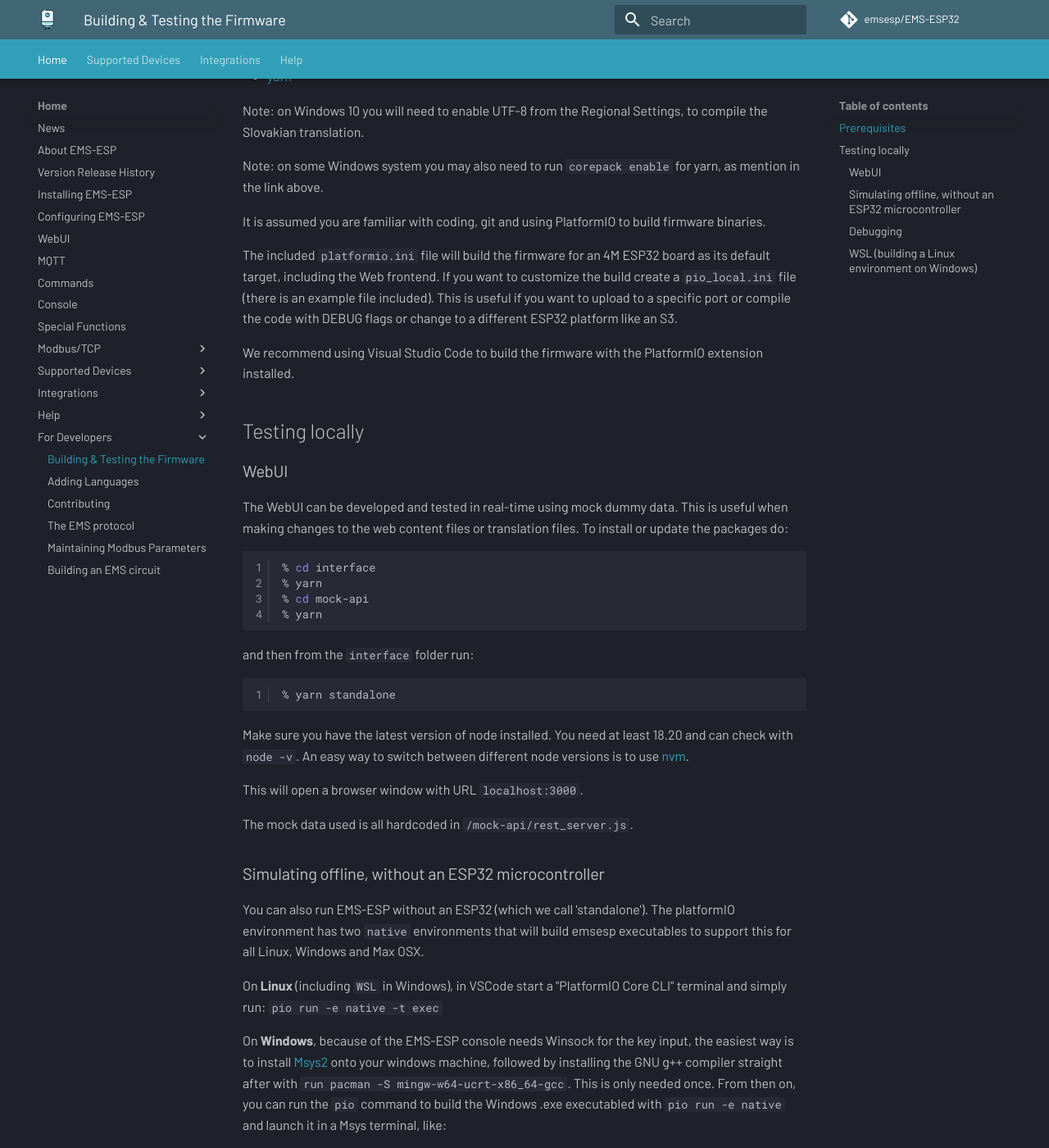
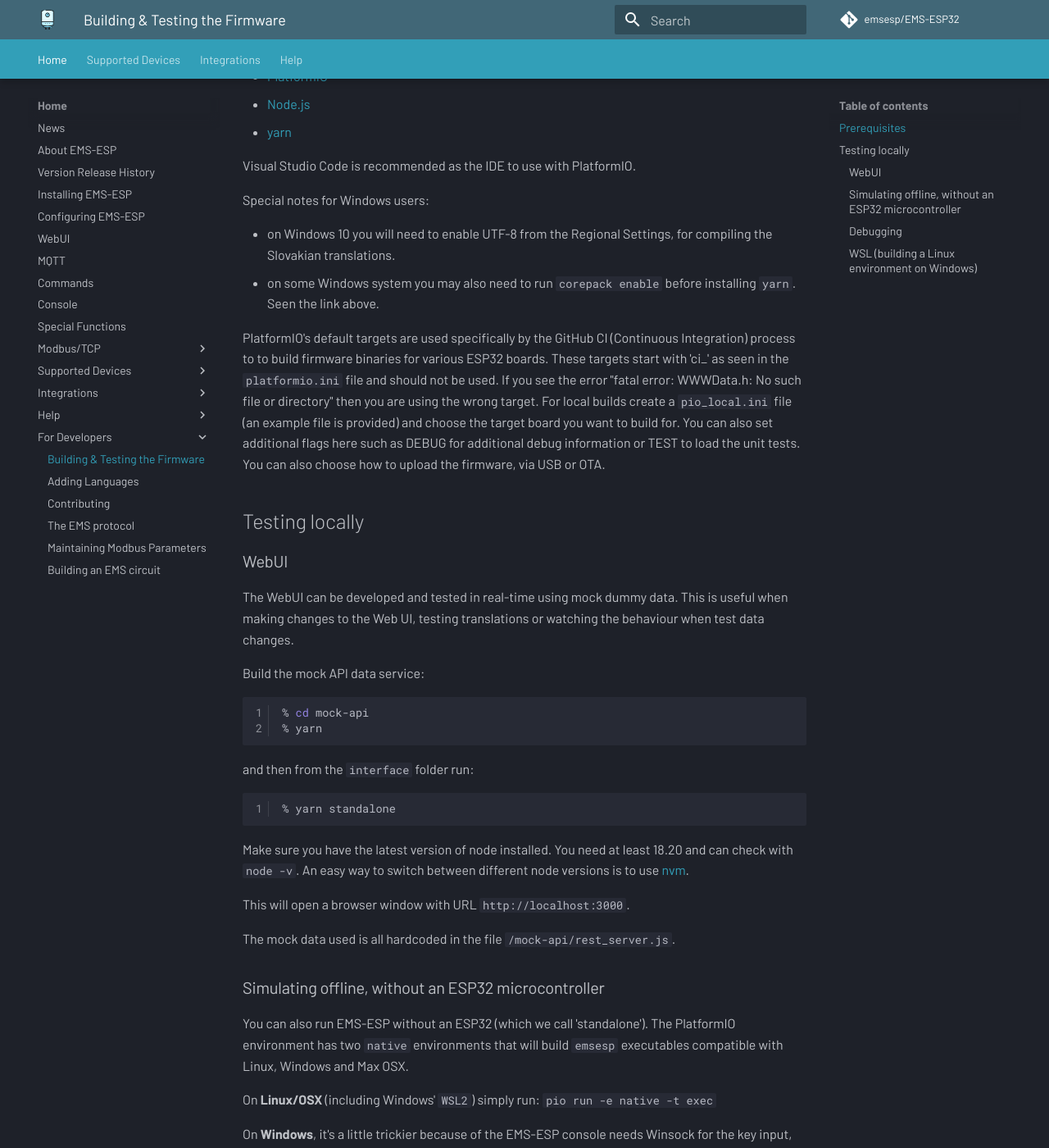
Before and after one commit to emsesp/docs, an MkDocs documentation site: the page built from docs/Building.md, in a window 1280 px wide and 1400 px high, scrolled down 302 px. Shown: the whole window at 82% size. Built offline with MkDocs 1.6.1 and Material for MkDocs 9.7.7, drawn with Linux system fonts in a browser that asks for light colours; comment, search, counter and statistics services are not loaded; some of the changed text lies outside the part shown.

Commit message:
update how to build

````diff
--- a/docs/Building.md
+++ b/docs/Building.md
@@ -1,30 +1,32 @@
+
 ### Prerequisites
 
-You will need the following installed before you can get started:
+It is assumed you have a basic understanding of coding and building software for microcontrollers using git and using PlatformIO.
+
+To start, you will need the following software packages installed:
 
 - [PlatformIO](https://platformio.org/)
 - [Node.js](https://nodejs.org)
 - [yarn](https://yarnpkg.com/getting-started/install)
 
-Note: on Windows 10 you will need to enable UTF-8 from the Regional Settings, to compile the Slovakian translation.
+Visual Studio Code is recommended as the IDE to use with PlatformIO.
 
-Note: on some Windows system you may also need to run `corepack enable` for yarn, as mention in the link above.
+Special notes for Windows users:
 
-It is assumed you are familiar with coding, git and using PlatformIO to build firmware binaries.
+- on Windows 10 you will need to enable UTF-8 from the Regional Settings, for compiling the Slovakian translations.
+- on some Windows system you may also need to run `corepack enable` before installing `yarn`. Seen the link above.
 
-The included `platformio.ini` file will build the firmware for an 4M ESP32 board as its default target, including the Web frontend. If you want to customize the build create a `pio_local.ini` file (there is an example file included). This is useful if you want to upload to a specific port or compile the code with DEBUG flags or change to a different ESP32 platform like an S3.
-
-We recommend using Visual Studio Code to build the firmware with the PlatformIO extension installed.
+PlatformIO's default targets are used specifically by the GitHub CI (Continuous Integration) process to to build firmware binaries for various ESP32 boards. These targets start with 'ci_' as seen in the `platformio.ini` file and should not be used. If you see the error "fatal error: WWWData.h: No such file or directory" then you are using the wrong target. For local builds create a `pio_local.ini` file (an example file is provided) and choose the target board you want to build for. You can also set additional flags here such as DEBUG for additional debug information or TEST to load the unit tests. You can also choose how to upload the firmware, via USB or OTA.
 
 ## Testing locally
 
 ### WebUI
 
-The WebUI can be developed and tested in real-time using mock dummy data. This is useful when making changes to the web content files or translation files. To install or update the packages do:
+The WebUI can be developed and tested in real-time using mock dummy data. This is useful when making changes to the Web UI, testing translations or watching the behaviour when test data changes.
+
+Build the mock API data service:
 
 ```sh
-% cd interface
-% yarn
 % cd mock-api
 % yarn
 ```
@@ -37,26 +39,25 @@
 
 Make sure you have the latest version of node installed. You need at least 18.20 and can check with `node -v`. An easy way to switch between different node versions is to use [nvm](https://github.com/nvm-sh/nvm).
 
-This will open a browser window with URL `localhost:3000`.
+This will open a browser window with URL `http://localhost:3000`.
 
-The mock data used is all hardcoded in `/mock-api/rest_server.js`.
+The mock data used is all hardcoded in the file `/mock-api/rest_server.js`.
 
 ### Simulating offline, without an ESP32 microcontroller
 
-You can also run EMS-ESP without an ESP32 (which we call 'standalone'). The platformIO environment has two `native` environments that will build emsesp executables to support this for all Linux, Windows and Max OSX.
+You can also run EMS-ESP without an ESP32 (which we call 'standalone'). The PlatformIO environment has two `native` environments that will build `emsesp` executables compatible with Linux, Windows and Max OSX.
 
-On **Linux** (including `WSL` in Windows), in VSCode start a "PlatformIO Core CLI" terminal and simply run: `pio run -e native -t exec
-`
+On **Linux/OSX** (including Windows' `WSL2`) simply run: `pio run -e native -t exec`
 
-On **Windows**, because of the EMS-ESP console needs Winsock for the key input, the easiest way is to install [Msys2](https://www.msys2.org) onto your windows machine, followed by installing the GNU g++ compiler straight after with `run pacman -S mingw-w64-ucrt-x86_64-gcc`. This is only needed once. From then on, you can run the `pio` command to build the Windows .exe executabled with `pio run -e native` and launch it in a Msys terminal, like:
+On **Windows**, it's a little trickier because of the EMS-ESP console needs Winsock for the key input, the easiest way is to install [Msys2](https://www.msys2.org) onto your windows machine, followed by installing the GNU g++ compiler straight after with `run pacman -S mingw-w64-ucrt-x86_64-gcc`. This is only needed once. From then on, you can run the `pio` command to build the Windows .exe executabled with `pio run -e native` and launch it in a Msys terminal, like:
 
 `C:/msys64/msys2_shell.cmd -defterm -here -no-start -ucrt64 -c <source location>/.pio/build/native/program.exe`
 
-Use the `test` command to run tests. `test general` is a generic test that will setup a standard boiler and thermostat with default entities.
+Use the `test` command to run tests. `test general` is a generic test that will setup a standard boiler and thermostat with all its default entities.
 
-All the tests are hardcoded in the file `test.cpp` and can be easily adapted.
+All the tests are hardcoded in the file `test/test.cpp` and can be easily adapted.
 
-There are also a set of Unit Tests which can be run from the pio environment with `pio run -e native-test -t exec`. This works natively on every platform and doesn't require any additional setup.
+There are also a set of Unit Tests which can be run from the pio environment as well with `pio run -e native-test -t exec`. This works natively on every platform and doesn't require any additional setup.
 
 ### Debugging
 
````
Also changed, not shown: project-words.txt (+14 -0 lines).
